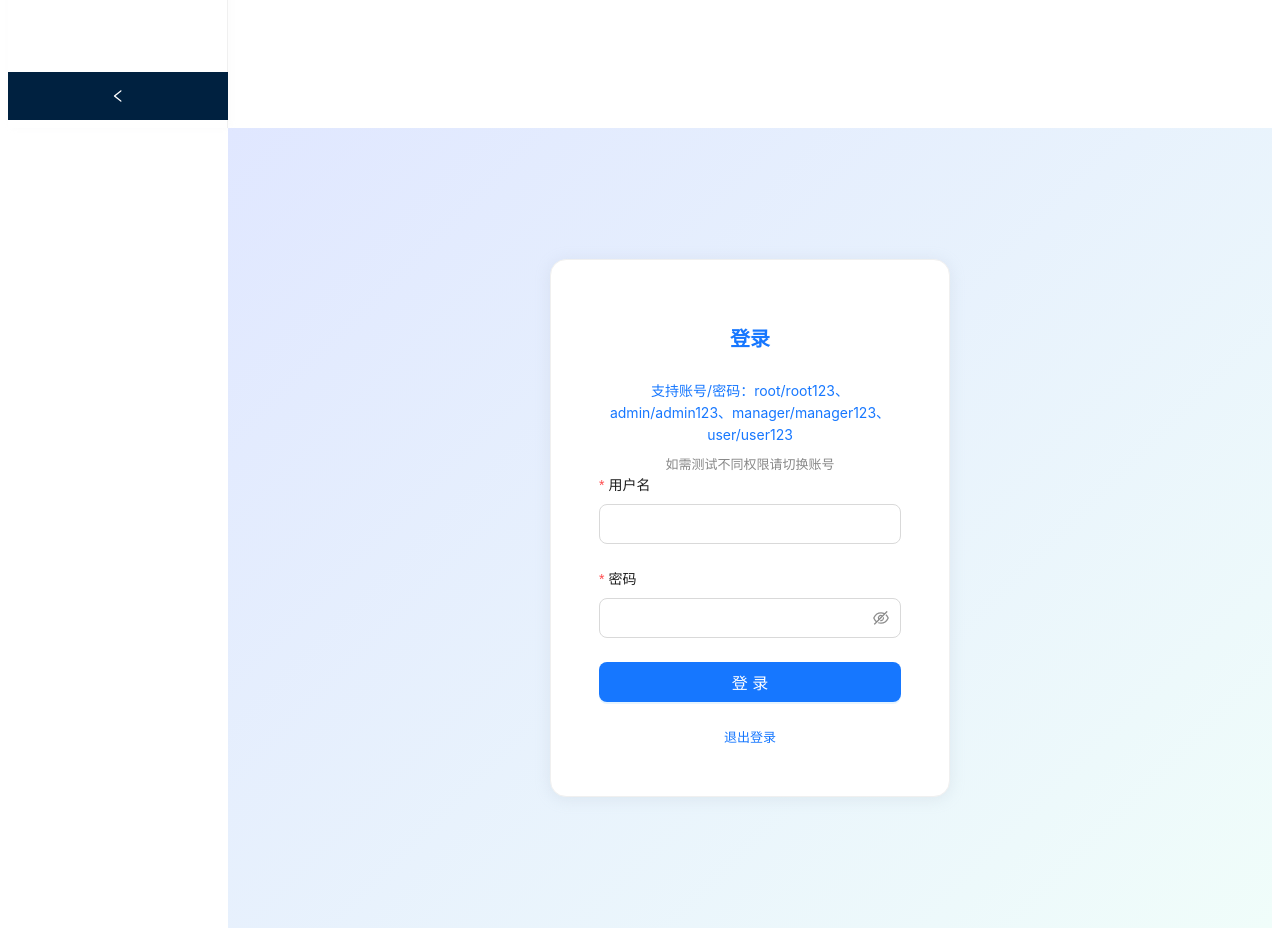
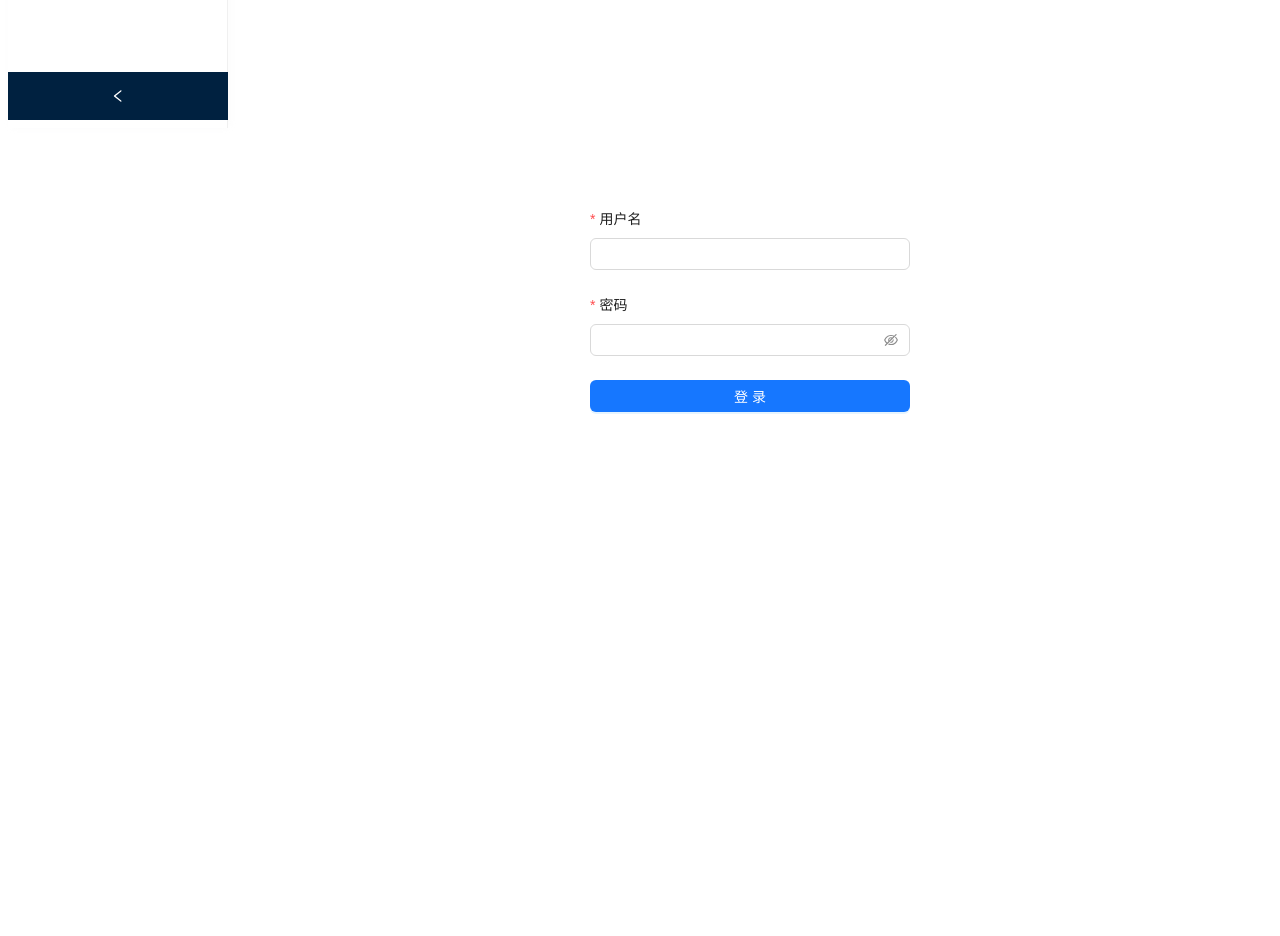
Before and after one commit to qiongqiongyuren/erp2.0, a Next.js app: page /admin/login in a window 1280 px wide. Shown: the part 680-1616 px from the top of the page. Built offline with nearby package versions, Linux system fonts and the light colour scheme.

Commit message:
更新了功能 继续修复不能登陆

```diff
--- a/app/admin/login/page.tsx
+++ b/app/admin/login/page.tsx
@@ -40,38 +40,30 @@ export default function AdminLogin() {
     }
   };
 
+  const onFinishFailed = (errorInfo: any) => {
+    // 直接弹窗显示校验失败信息
+    message.error(
+      errorInfo.errorFields && errorInfo.errorFields.length > 0
+        ? errorInfo.errorFields.map((f:any) => f.errors.join(', ')).join(' | ')
+        : '表单校验失败');
+  };
+
   return (
-    <div style={{ minHeight: "100vh", display: "flex", alignItems: "center", justifyContent: "center", background: "linear-gradient(135deg,#e0e7ff 0%,#f0fdfa 100%)" }}>
-
-      <Card style={{ width: 400, boxShadow: "0 2px 16px #a0aec033", borderRadius: 16, padding: 24 }}>
-        <h2 style={{ textAlign: "center", color: "#1677ff", marginBottom: 24, fontSize: 20 }}>登录</h2>
-        <div style={{ color: '#1677ff', fontSize: 14, textAlign: 'center', marginBottom: 8 }}>
-          支持账号/密码：root/root123、admin/admin123、manager/manager123、user/user123
-        </div>
-        <div style={{ color: '#888', fontSize: 13, textAlign: 'center' }}>如需测试不同权限请切换账号</div>
-        <Form layout="vertical" onFinish={onFinish} autoComplete="off" initialValues={{}}>
-          <Form.Item name="username" label="用户名" rules={[{ required: true, message: "请输入用户名" }]}> <Input size="large" style={{ borderRadius: 8, height: 40 }} autoComplete="username" /> </Form.Item>
-          <Form.Item name="password" label="密码" rules={[{ required: true, message: "请输入密码" }]}> <Input.Password size="large" style={{ borderRadius: 8, height: 40 }} autoComplete="current-password" /> </Form.Item>
-          <Form.Item>
-            <Button type="primary" htmlType="submit" block loading={loading} size="large" style={{ borderRadius: 8, height: 40, fontSize: 16 }}>
-              登录
-            </Button>
-          </Form.Item>
-        </Form>
-        <div style={{ textAlign: 'center', marginTop: 12 }}>
-          <button
-            onClick={() => {
-              if (typeof window !== "undefined") {
-                localStorage.removeItem("erp_admin_login");
-              }
-              router.replace("/admin/login");
-            }}
-            style={{ background: 'none', border: 'none', color: '#1677ff', cursor: 'pointer', fontSize: 13 }}
-          >
-            退出登录
-          </button>
-        </div>
-      </Card>
+    <div>
+      <Form
+        layout="vertical"
+        onFinish={onFinish}
+        onFinishFailed={onFinishFailed}
+        autoComplete="off"
+        initialValues={{}}
+        style={{ maxWidth: 320, margin: '80px auto' }}
+      >
+        <Form.Item name="username" label="用户名" rules={[{ required: true, message: "请输入用户名" }]}> <Input autoComplete="username" /> </Form.Item>
+        <Form.Item name="password" label="密码" rules={[{ required: true, message: "请输入密码" }]}> <Input.Password autoComplete="current-password" /> </Form.Item>
+        <Form.Item>
+          <Button type="primary" htmlType="submit" loading={loading} block>登录</Button>
+        </Form.Item>
+      </Form>
     </div>
   );
 }
```
